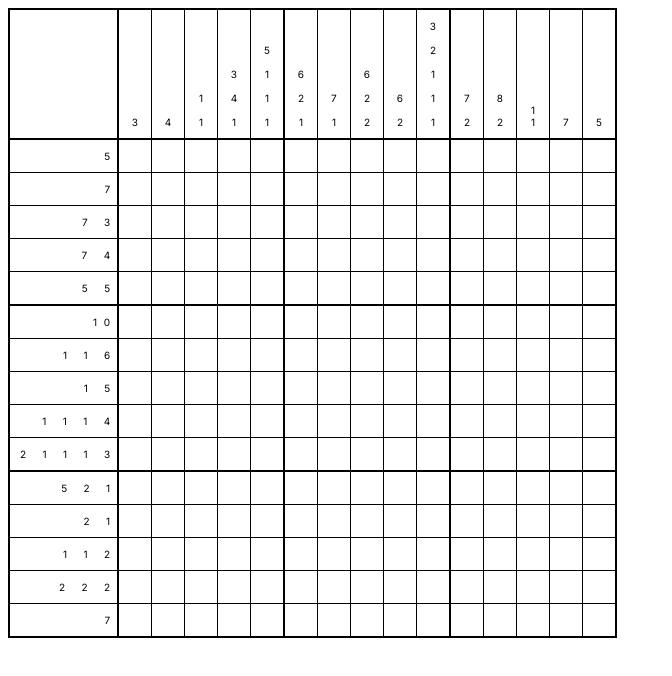
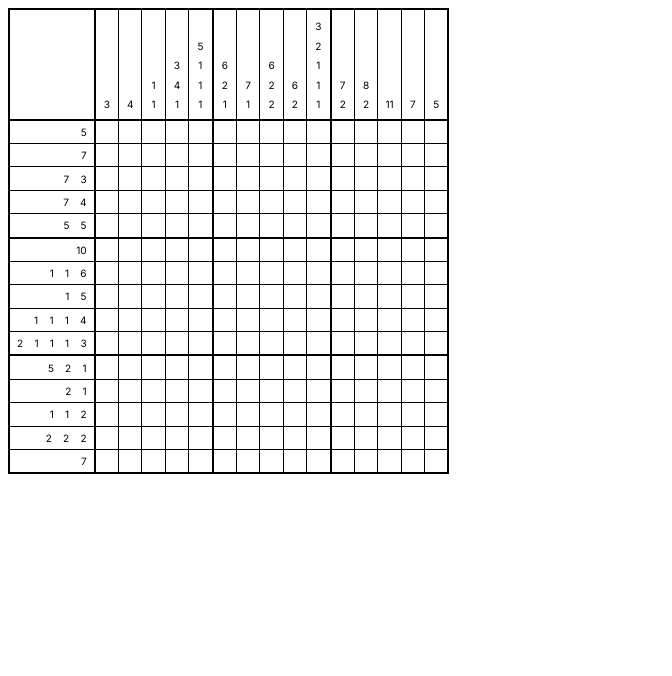
Before and after one commit to asfound/nonograms, a website built with Vite: page nonograms/index.html in a window 1280 px wide. Shown: the whole page, without its empty margins (0-672 px from the left). Built offline with nearby package versions, Linux system fonts and the light colour scheme.

Commit message:
feat: use variable for the cell size and adjust styles to show top hints with two digits

```diff
--- a/nonograms/src/components/game/puzzle/puzzleBoard.js
+++ b/nonograms/src/components/game/puzzle/puzzleBoard.js
@@ -35,7 +35,7 @@ function createPuzzleBoard(matrix) {
 
   topHints.forEach((hint) => {
     const tdElement = td({
-      innerText: hint.join(' '),
+      innerText: hint.join('\n'),
     });
 
     topRowElement.appendChild(tdElement);
@@ -48,7 +48,7 @@ function createPuzzleBoard(matrix) {
     });
 
     const cells = row.map(() => {
-      const cellElement = td({});
+      const cellElement = td({ className: styles.cell });
       return cellElement;
     });
 
--- a/nonograms/src/components/game/puzzle/puzzleBoard.module.css
+++ b/nonograms/src/components/game/puzzle/puzzleBoard.module.css
@@ -9,7 +9,7 @@ table {
 
   margin: 0;
 
-  font-size: 0.625rem;
+  font-size: calc(var(--cell-size) * 1.2);
   text-align: center;
 
   background-color: var(--base-background);
@@ -24,23 +24,32 @@ th {
 
 td {
   margin: 0;
-  padding: 0.625rem;
+  padding: calc(var(--cell-size) / 1.2);
   border: var(--border-thin);
 }
 
+.cell {
+  width: 100%;
+  width: var(--cell-size);
+  height: var(--cell-size);
+}
+
 td:first-child {
-  padding-right: 0;
   border-right: var(--border-thick);
   border-left: var(--border-thick);
 
+  line-height: 0;
   text-align: right;
-  letter-spacing: 0.425rem;
+  word-spacing: var(--cell-size);
 }
 
 tr:first-child td {
-  writing-mode: vertical-lr;
-  text-align: end;
-  text-orientation: upright;
+  height: fit-content;
+  padding-bottom: 0.225rem;
+
+  line-height: 1.225rem;
+  white-space: pre;
+  vertical-align: bottom;
 }
 
 tbody tr:first-child {
--- a/nonograms/src/styles/style.css
+++ b/nonograms/src/styles/style.css
@@ -2,6 +2,7 @@
   --main: black;
   --border-thick: 2px solid var(--main);
   --border-thin: 1px solid var(--main);
+  --cell-size: 0.525rem;
 
   font-family: Inter, system-ui, Avenir, Helvetica, Arial, sans-serif;
 }
```
